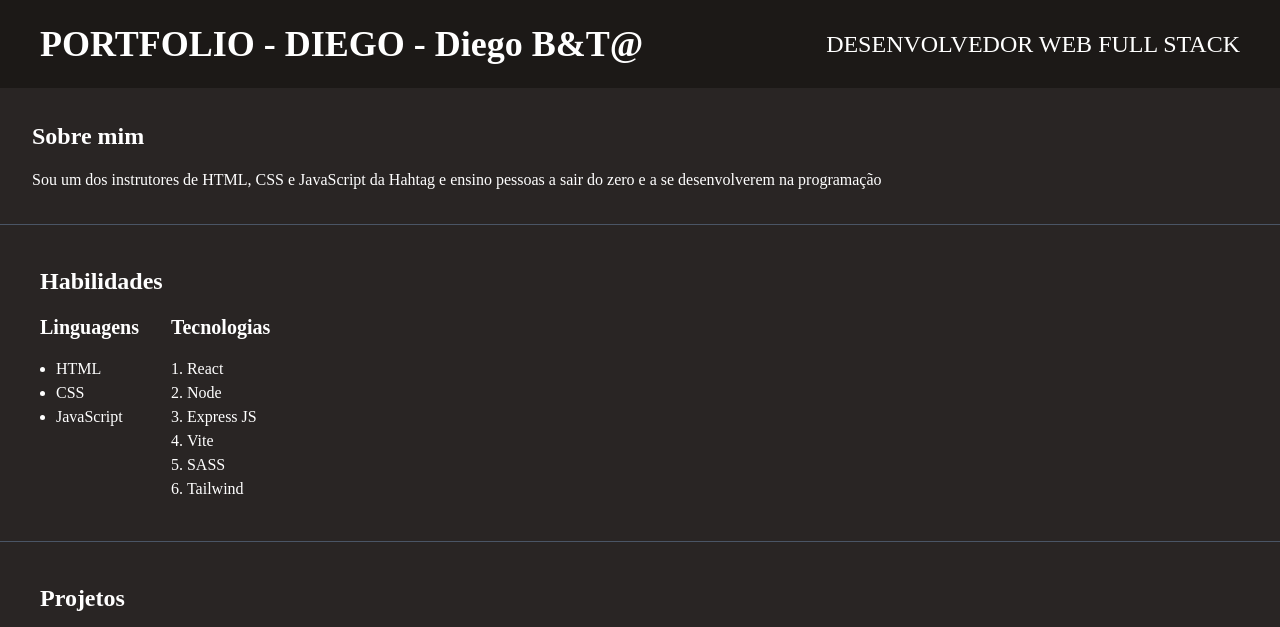
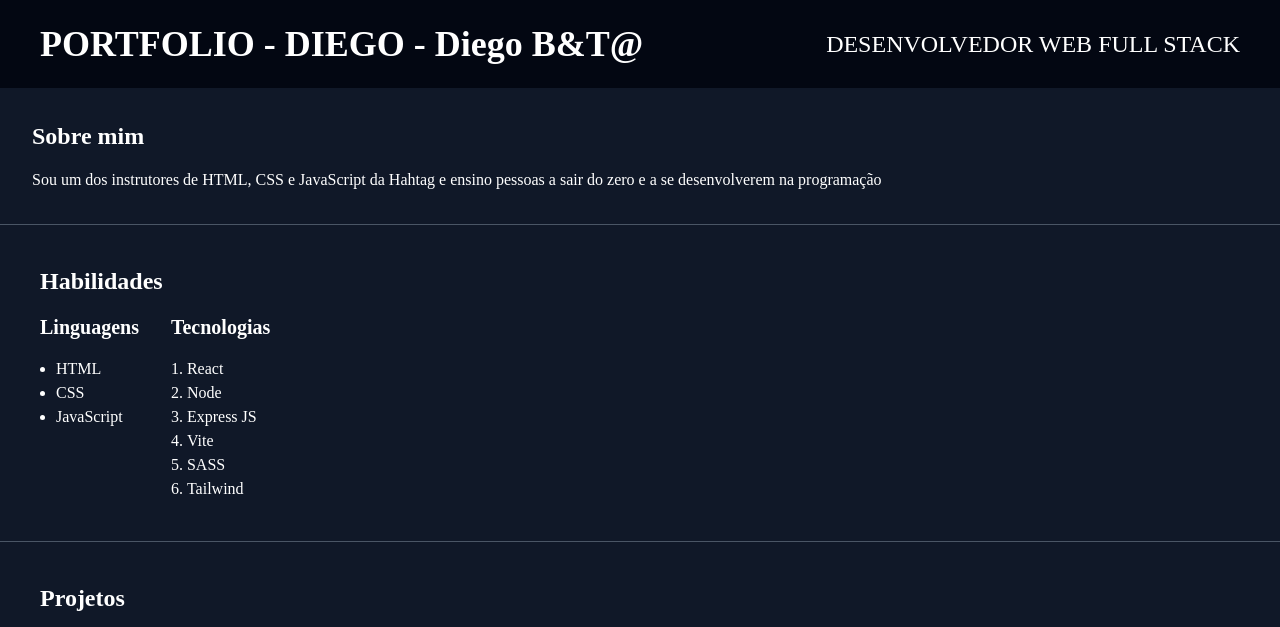
Before and after one commit to Leydson22/Estudos, a plain HTML site: page Tailwind/index.html in a window 1280 px wide. Shown: the top 627 px of the page. Drawn offline with nearby package versions, Linux system fonts and the light colour scheme.

Commit message:
Update index.html

```diff
--- a/Tailwind/index.html
+++ b/Tailwind/index.html
@@ -6,8 +6,8 @@
     <script src="https://unpkg.com/@tailwindcss/browser@4"></script>
   </head>
 
-  <body class="font-[Montserrat] text-white bg-stone-800">
-    <header class="flex justify-between items-center py-6 px-10 bg-stone-900">
+  <body class="font-[Montserrat] text-white bg-gray-900">
+    <header class="flex justify-between items-center py-6 px-10 bg-gray-950">
       <h1 class="font-bold text-4xl">PORTFOLIO - DIEGO - Diego B&T@</h1>
       <p class="text-2xl">DESENVOLVEDOR WEB FULL STACK</p>
     </header>
```
